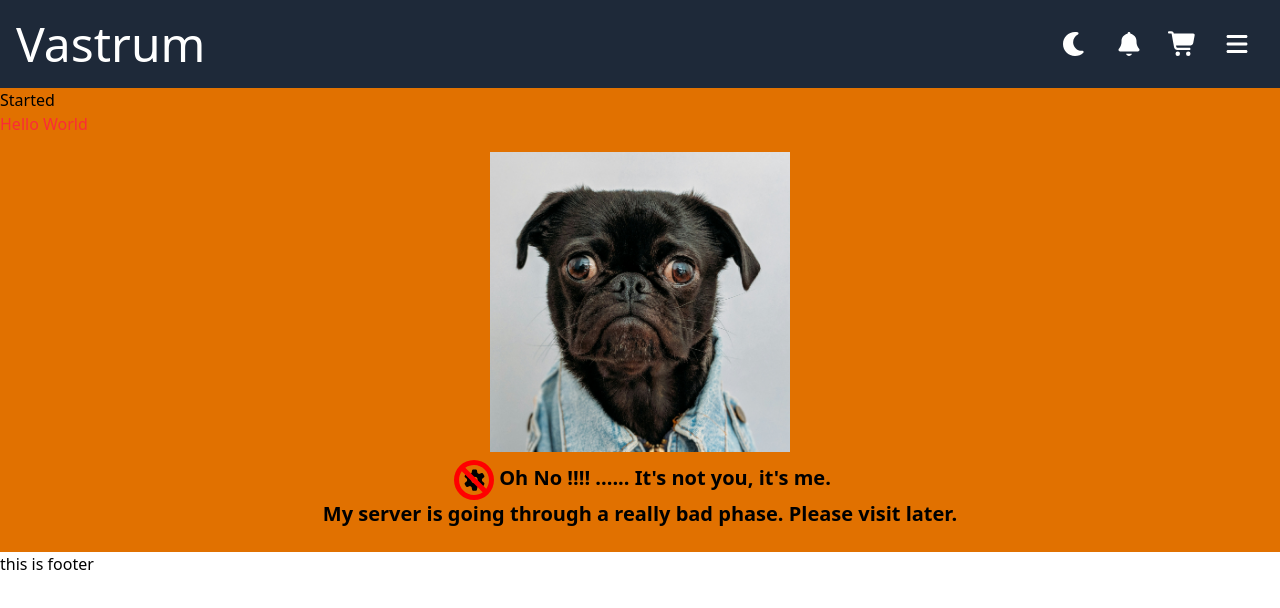
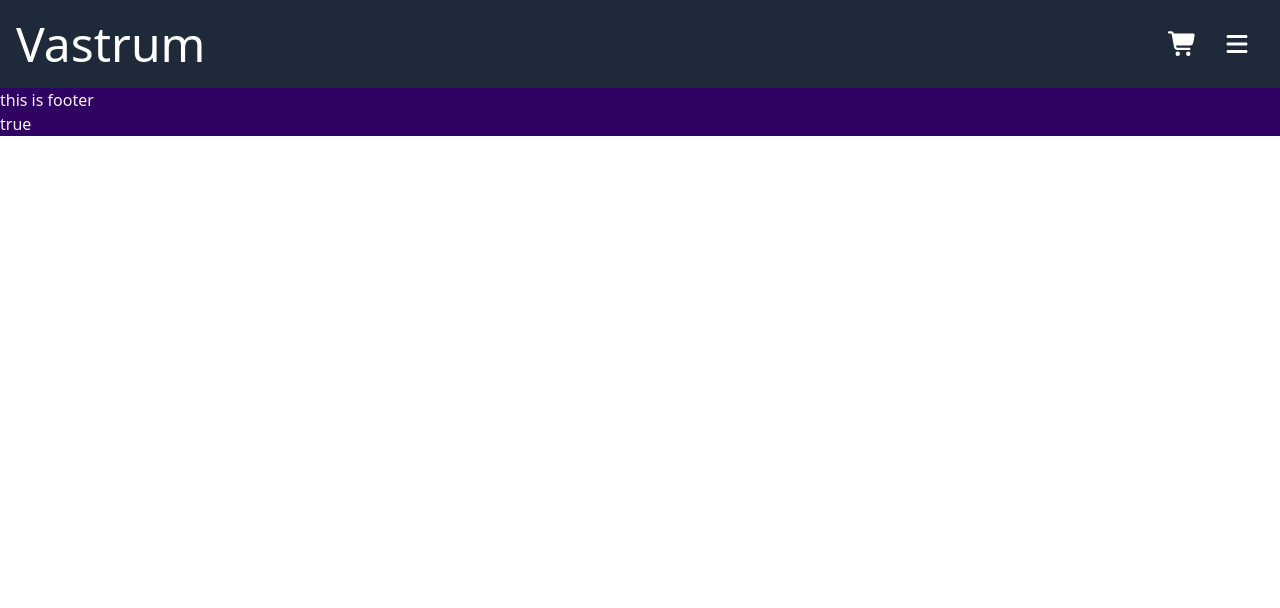
Before and after one commit to Ritik-Nagpure/Vastrum, a React (Vite) app: page / in a window 1280 px wide. Shown: the top 608 px of the page. Built offline with nearby package versions, Linux system fonts and the light colour scheme.

Commit message:
dark light mode implementation

```diff
--- a/src/Layout/App/App.tsx
+++ b/src/Layout/App/App.tsx
@@ -4,7 +4,9 @@ function App() {
     <div>
       Started
       <p className='text-red-500'>
-        Hello World
+        Hello Worldljfbnvkfjbvkjdfbvfjk
+
+
       </p>
     </div>
   )
--- a/src/Layout/Header/Header.tsx
+++ b/src/Layout/Header/Header.tsx
@@ -1,18 +1,21 @@
 import { FontAwesomeIcon } from '@fortawesome/react-fontawesome';
-import { faBell, faSun, faMoon, faShoppingCart, faBars, faClose } from '@fortawesome/free-solid-svg-icons';
-
+import { faShoppingCart, faBars, faClose } from '@fortawesome/free-solid-svg-icons';
+import { useNavigate } from 'react-router-dom';
 
 type headerProps = {
-  isDark: Boolean;
-  toggleMode: () => void;
   isSidebar: Boolean;
   toggleSidebar: () => void;
 }
 
-function Header({ isDark, toggleMode, isSidebar, toggleSidebar }: headerProps) {
+const Header = ({ isSidebar, toggleSidebar }: headerProps) => {
+  const nav = useNavigate()
+  const load_app = (applink: string) => {
+    nav(applink)
+  }
+
   return (
     <div className="bg-gray-800 text-white p-4 flex justify-between items-center">
-      <div className="text-5xl">
+      <div className="text-5xl" onClick={() => { load_app('/Vastrum/') }}>
         Vastrum
       </div>
 
@@ -21,13 +24,8 @@ function Header({ isDark, toggleMode, isSidebar, toggleSidebar }: headerProps) {
       </div>
 
       <div className="hidden sm:flex sm:flex-row">
-        <button className='m-1 p-2 text-2xl hover:bg-indigo-900' onClick={() => { toggleMode() }}>
-          {isDark ? <FontAwesomeIcon icon={faMoon} /> : <FontAwesomeIcon icon={faSun} />}
-        </button>
-        <p className='m-1 p-2 text-2xl  hover:bg-indigo-900'>
-          <FontAwesomeIcon icon={faBell} />
 
-        </p>
+
         <p className='m-1 p-2 text-2xl  hover:bg-indigo-900'>
           <FontAwesomeIcon icon={faShoppingCart} />
         </p>
--- a/src/Layout/Layout.tsx
+++ b/src/Layout/Layout.tsx
@@ -1,11 +1,11 @@
 import Header from "./Header/Header";
-import Footer from "./Footer/footer";
+import Footer from "./Footer/Footer";
 import Sidebar from "./Sidebar/Sidebar";
 import App from "./App/App";
 import About from "../Pages/About/About";
 import NotFound from "./NotFound";
 
-import { BrowserRouter as Router, Routes, Route } from "react-router-dom";
+import { Routes, Route, BrowserRouter } from "react-router-dom";
 import { useState } from "react";
 
 function Layout() {
@@ -23,39 +23,41 @@ function Layout() {
 
   const mainDisplayLayout = () => {
     return (
-      <div className="flex flex-col justify-between w-screen object-contain ">
-        <Header isDark={isDark} toggleMode={toggleDisplayMode} isSidebar={showSidebar} toggleSidebar={toggleSidebar} />
-        <div className="flex flex-roww-full h-full bg-amber-300">
-
-          <div className="flex flex-col justify-between object-contain bg-amber-600 h-full w-full z-0" >
-            <Router>
-              <Routes>
-                <Route path="/" element={<App />}></Route>
-                <Route path="/about" element={<About />}></Route>
-
-                <Route path="/*" element={<NotFound />}></Route>
-              </Routes>
-            </Router>
-
-            <NotFound />
-            {/* <NotFound />
-            <NotFound />
-            <NotFound /> */}
+      <div className={"flex flex-col justify-between w-screen object-contain " + (isDark ? "dark-mode" : "light-mode")}>
+        <BrowserRouter>
+          <div className="h-1/12">
+            <Header isSidebar={showSidebar} toggleSidebar={toggleSidebar} />
           </div>
 
-          <div className="absolute -1 shadow-2xl right-0 bg-green-400 h-full">
-            {showSidebar ? <Sidebar /> : ''}
+          <div className="flex flex-roww-full">
+            <div className="flex flex-col justify-between object-contain h-full w-full z-0" >
+              <Routes>
+                <Route path="/Vastrum/" element={<App />}></Route>
+                <Route path="/Vastrum/about" element={<About />}></Route>
+
+                <Route path="/Vastrum/*" element={<NotFound />}></Route>
+              </Routes>
+            </div>
+
+            <div className="absolute right-0">
+              {showSidebar ? <Sidebar isDark={isDark} toggleMode={toggleDisplayMode} /> : ''}
+            </div>
           </div>
-        </div>
 
-        <Footer />
+          <div className="">
+            <Footer />
+          </div>
+          {
+            isDark.toString()
+          }
+        </BrowserRouter>
       </div>
     )
   }
 
 
   return (
-    <div className="min-h-100%">
+    <div className="min-w-screen min-h-screen">
       {false ? <NotFound /> : mainDisplayLayout()}
     </div>
   );
--- a/src/Layout/Sidebar/Sidebar.tsx
+++ b/src/Layout/Sidebar/Sidebar.tsx
@@ -1,7 +1,24 @@
+import { FontAwesomeIcon } from '@fortawesome/react-fontawesome';
+import { faBell, faSun, faMoon } from '@fortawesome/free-solid-svg-icons';
 
-function Sidebar() {
+type sidebarProps = {
+  isDark: Boolean;
+  toggleMode: () => void;
+
+}
+
+
+const Sidebar = ({ isDark, toggleMode }: sidebarProps) => {
   return (
-    <div className="bg-yellow-500 w-60 p-4 m-2">
+    <div className="border-4 border-gray-400 bg-gray-300 rounded-xl w-64 p-4 m-2 shadow-2xl">
+
+      <button className='m-1 p-2 text-2xl hover:bg-indigo-900' onClick={() => { toggleMode() }}>
+        {isDark ? <FontAwesomeIcon icon={faMoon} /> : <FontAwesomeIcon icon={faSun} />}
+      </button>
+      <p className='m-1 p-2 text-2xl  hover:bg-indigo-900'>
+        <FontAwesomeIcon icon={faBell} />
+
+      </p>
       <p>Overlay Panel Content</p>
       <p>Overlay Panel Content</p>
       <p>Overlay Panel Content</p>
--- a/src/index.css
+++ b/src/index.css
@@ -1,5 +1,24 @@
 @import "tailwindcss";
 
-.samarkan{
+.samarkan {
   font-family: 'Samarkan', sans-serif;
 }
+
+
+
+.html,
+body {
+  margin: 0px;
+  padding: 0px;
+}
+
+
+.light-mode {
+  background-color: whitesmoke;
+  color: black;
+}
+
+.dark-mode {
+  background-color: #300264;
+  color: #f6f6f6;
+}
```
